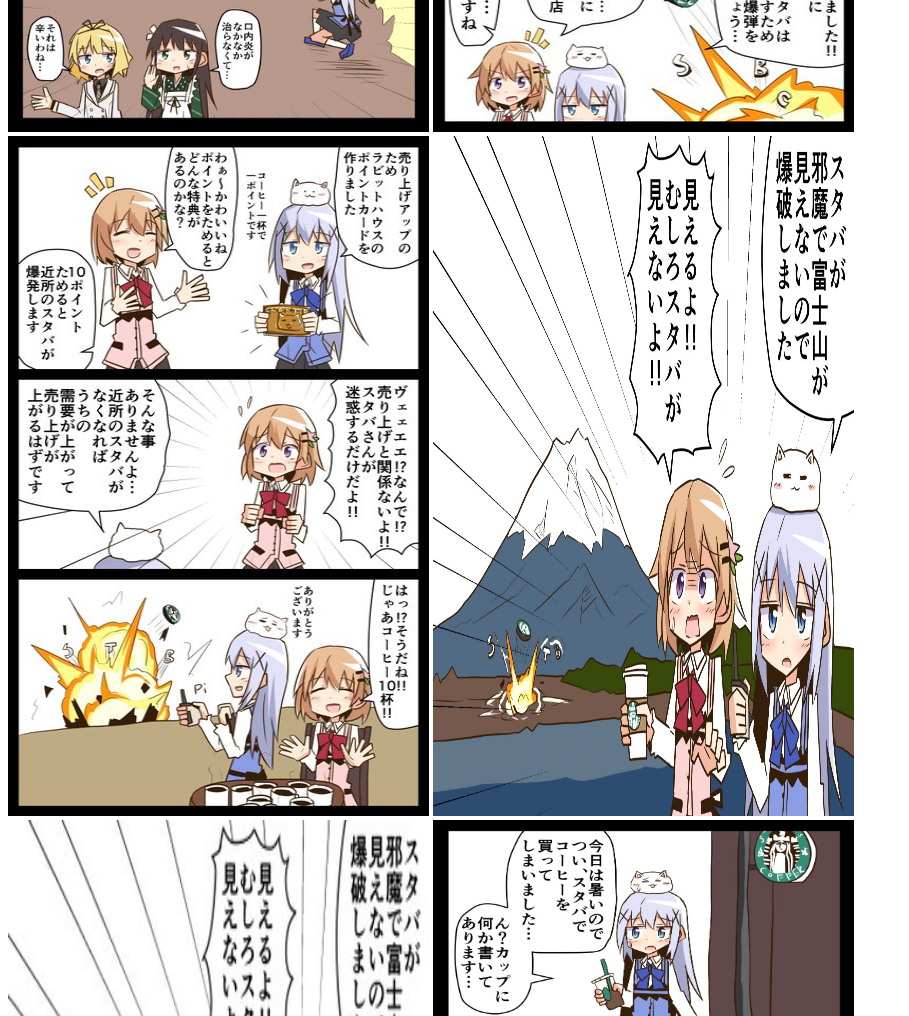
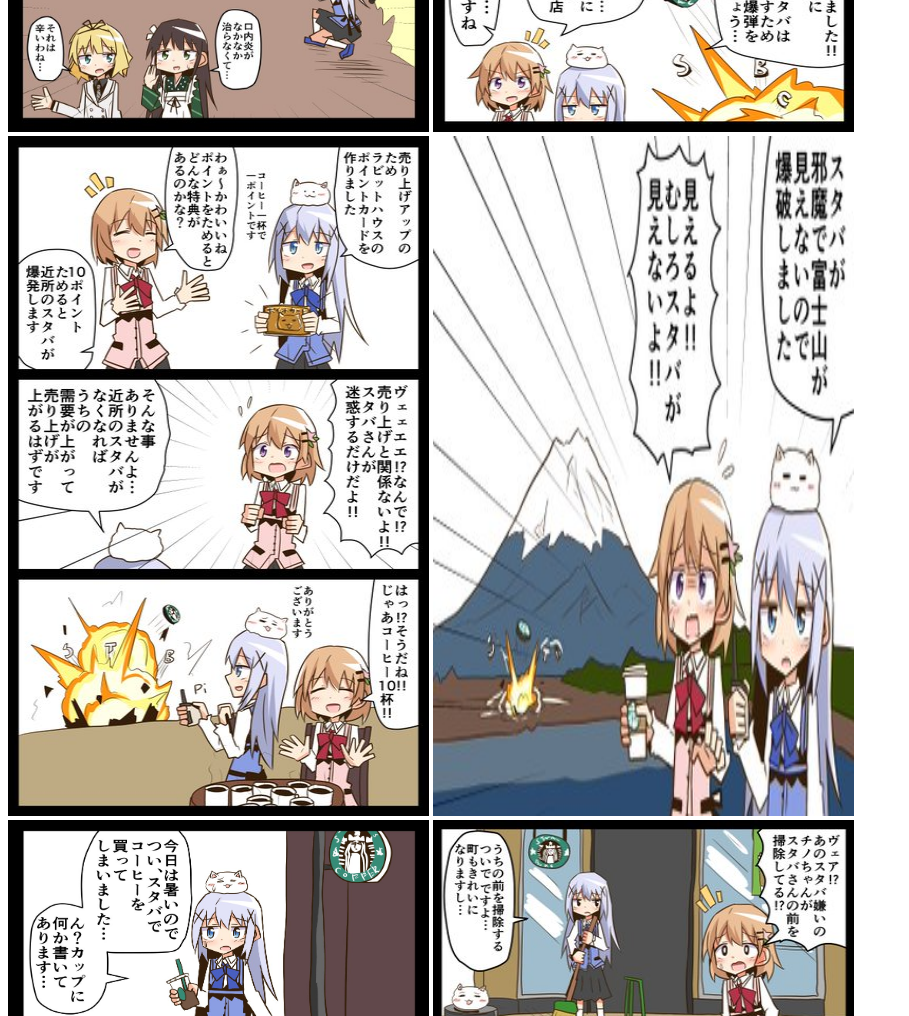
Before and after one commit to scfcdv/TINO2, a plain HTML site: page index.html in a window 1280 px wide. Shown: the part 8080-9096 px from the top of the page, without its empty margins (0-909 px from the left). Drawn offline with Linux system fonts and the light colour scheme.

Commit message:
Update index.html

```diff
--- a/index.html
+++ b/index.html
@@ -23,7 +23,6 @@
 <img height="680" width="421" src="C92cPmlUwAAO729.jfif"/></img>
 <img height="680" width="421" src="C9NP1A7UQAA3RUa.jfif"/></img>
 <img height="680" width="421" src="C9coSsYV0AAuBOq.jfif"/></img>
-<img height="680" width="421" src="C9sJILjVYAA-IMF (1).jfif"/></img>
 <img height="680" width="421" src="C9sJILjVYAA-IMF.jfif"/></img>
 <img height="680" width="421" src="C9sJIR-UwAINPlp.jfif"/></img>
 <img height="680" width="421" src="C_8WYEaVwAEJLE9.jfif"/></img>
```
